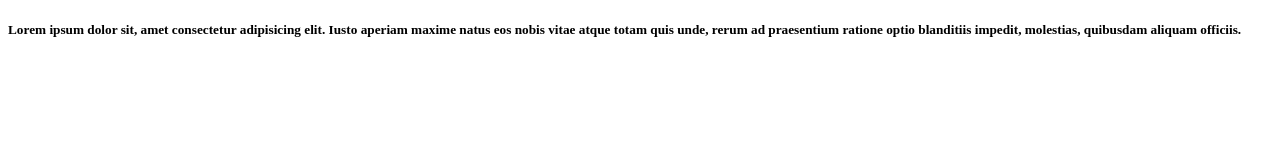
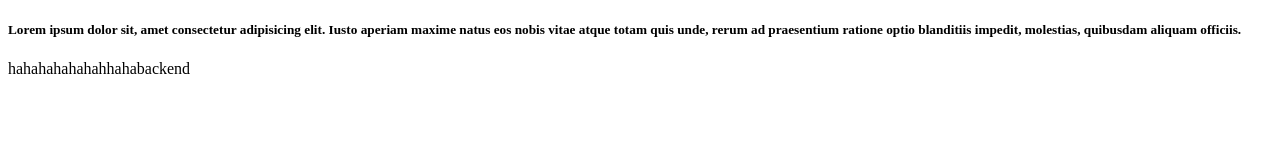
Before and after one commit to nyeinchanaung009/www_git, a plain HTML site: page index.html in a window 1280 px wide. Drawn offline with Linux system fonts and the light colour scheme.

Commit message:
Update index.html

```diff
--- a/index.html
+++ b/index.html
@@ -13,6 +13,9 @@
                 <h5>
                     Lorem ipsum dolor sit, amet consectetur adipisicing elit. Iusto aperiam maxime natus eos nobis vitae atque totam quis unde, rerum ad praesentium ratione optio blanditiis impedit, molestias, quibusdam aliquam officiis.
                 </h5>
+                <p>
+                    hahahahahahahhahabackend
+                </p>
             </div>
         </div>
     </div>
```
